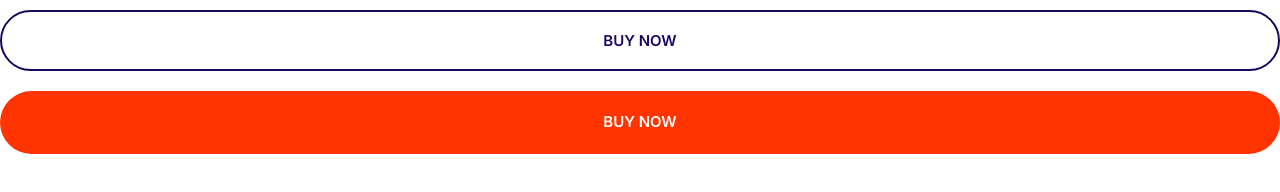
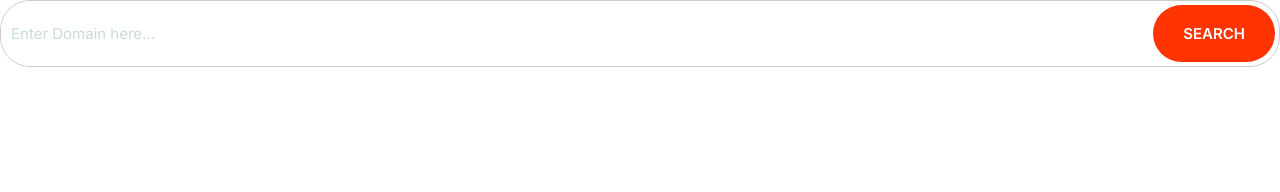
Before and after one commit to ElSatelizer/MoshHtmlProject, a plain HTML site: page HTML/Index.html in a window 1280 px wide. Drawn offline with Linux system fonts and the light colour scheme.

Commit message:
Added input field and input with button/icons

```diff
--- a/CSS/Styles.css
+++ b/CSS/Styles.css
@@ -5,6 +5,8 @@
   --color-accent: #ff3400;
   --color-headings: #1b0760;
   --color-body: #918ca4;
+  --color-border: #ccc;
+  --border-radius: 30px;
 }
 
 *,
@@ -220,3 +222,34 @@ a {
     font-size: 1.5rem;
   }
 }
+
+/* Inputs */
+.input {
+  border-radius: var(--border-radius);
+  border: 1px solid var(--color-border);
+  font-size: 2rem;
+  outline: 0;
+  padding: 1.5rem 3.5rem;
+}
+::placeholder {
+  color: #cbdcd7;
+}
+.input-group {
+  border: 1px solid var(--color-border);
+  border-radius: var(--border-radius);
+  display: flex;
+}
+.input-group .input {
+  border: 0;
+  flex-grow: 1;
+  padding: 1.5rem 1rem;
+}
+
+.input-group .btn {
+  margin: 4px;
+}
+@media screen and (min-width: 1024px) {
+  .input {
+    font-size: 1.5rem;
+  }
+}
--- a/HTML/Index.html
+++ b/HTML/Index.html
@@ -14,7 +14,9 @@
     <title>Document</title>
   </head>
   <body>
-    <button class="btn btn--outline btn--block">BUY NOW</button>
-    <a href="#" class="btn btn--accent btn--block"> BUY NOW</a>
+    <div class="input-group">
+      <input type="text" class="input" placeholder="Enter Domain here..." />
+      <button class="btn btn--accent">search</button>
+    </div>
   </body>
 </html>
```
Also changed, not shown: Components/Inputs.html (added, +4 -0 lines).
